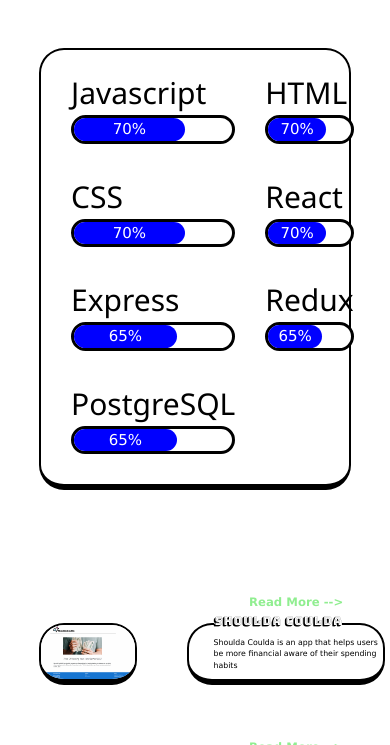
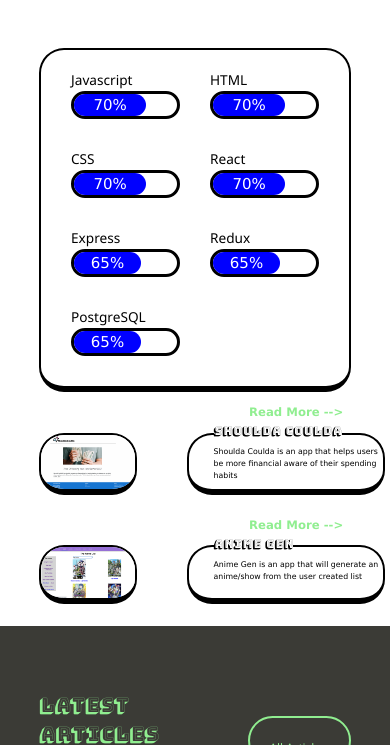
Before and after one commit to StudentCZ/my-website, a React (Create React App) app: page / in a window 390 px wide. Shown: the part 777-1522 px from the top of the page. Built offline with nearby package versions, Linux system fonts and the light colour scheme.

Commit message:
change margin and padding for mobile

```diff
--- a/src/components/ProjectImageBar.module.css
+++ b/src/components/ProjectImageBar.module.css
@@ -74,4 +74,13 @@
   .readMore {
     font-size: 3vw;
   }
+  .textLink {
+    margin-top: 2vw;
+  }
+  .containerOne {
+    margin-bottom: 2vw;
+  }
+  .containerTwo {
+    margin-bottom: 3vw;
+  }
 }
--- a/src/components/ProjectSkillBar.module.css
+++ b/src/components/ProjectSkillBar.module.css
@@ -16,6 +16,7 @@
 
 .skill {
   margin: 0px;
+  font-size: 3.5vw;
 }
 
 .progress {
```
